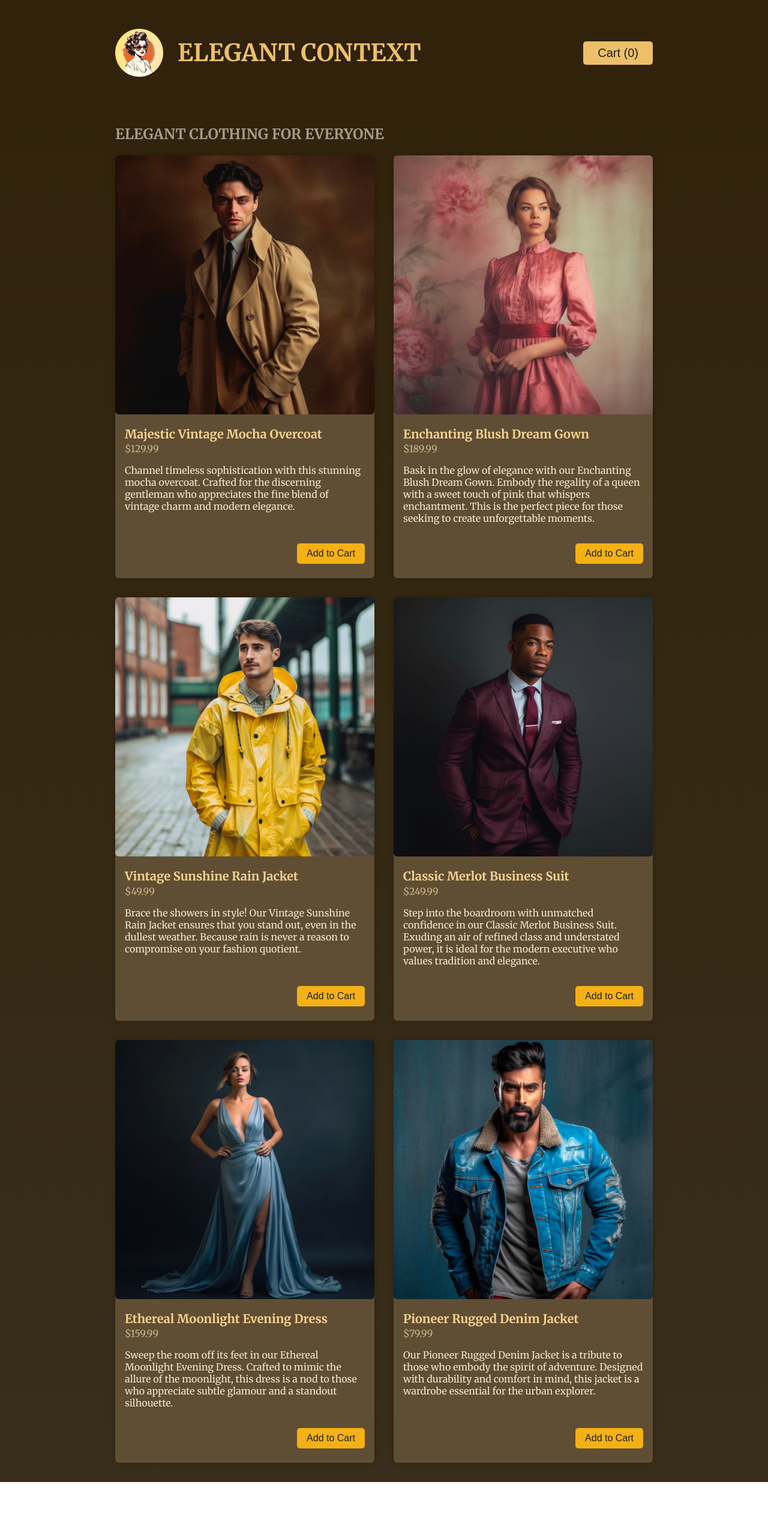
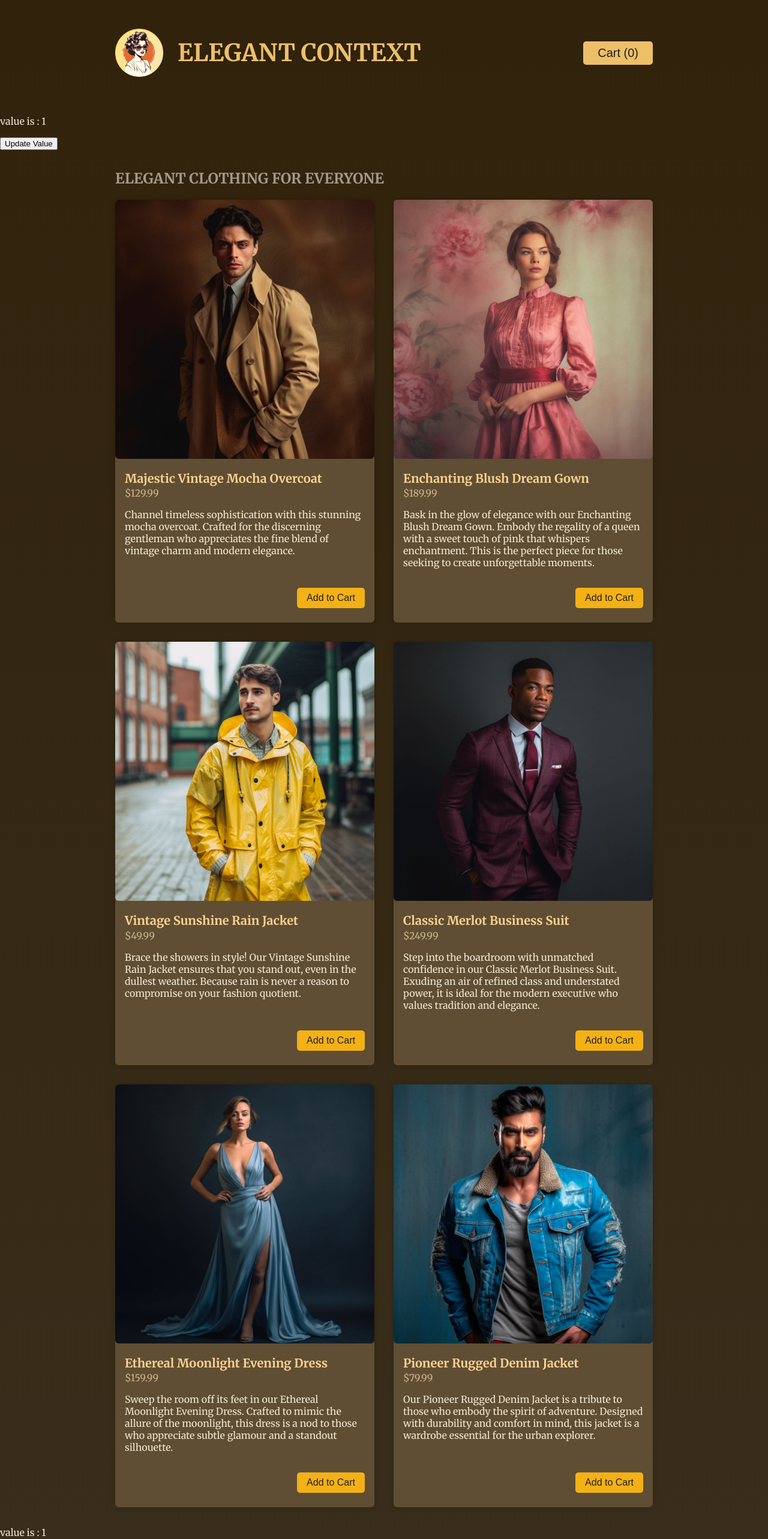
Before and after one commit to salim17/maxmillan-section10-react-context-API-and-reducer, a React (Vite) app: page / in a window 1280 px wide. Shown: the top 2566 px of the page at 60% size. Before the commit the page ends 2471 px from the top, so only its background shows below. Built offline with nearby package versions, Linux system fonts and the light colour scheme.

Commit message:
section 10: lecture 170 what happens when context value changes

```diff
--- a/src/App.jsx
+++ b/src/App.jsx
@@ -4,7 +4,8 @@ import Header from "./components/Header.jsx";
 import Shop from "./components/Shop.jsx";
 import { DUMMY_PRODUCTS } from "./dummy-products.js";
 import Product from "./components/Product.jsx";
-import { CartContext } from "./store/shopping-cart-context.jsx";
+import { CartContext, TestContext } from "./store/shopping-cart-context.jsx";
+import Test from "./components/Test.jsx";
 
 function App() {
   const [shoppingCart, setShoppingCart] = useState({
@@ -69,15 +70,25 @@ function App() {
 
   let cartCtx = {
     items: shoppingCart.items,
-    addItemToCart: handleAddItemToCart
+    addItemToCart: handleAddItemToCart,
+  };
+
+  console.log("app component");
+
+  const [test, setTest] = useState(1);
+  function handleUpdateTestValue() {
+    setTest(Math.random());
   }
 
   return (
-    // this value prop  is the actual connection to state.
+    // this value prop is the actual connection to state.
+    <>
       <CartContext.Provider value={cartCtx}>
         <Header
           cart={shoppingCart}
           onUpdateCartItemQuantity={handleUpdateCartItemQuantity}
+          testStateValue={test}
+          updateTestStateValue={handleUpdateTestValue}
         />
         <Shop>
           {DUMMY_PRODUCTS.map((product) => (
@@ -87,6 +98,15 @@ function App() {
           ))}
         </Shop>
       </CartContext.Provider>
+      {/* A component is re-executed when the value for the context key changes, the values of these context key are generally
+       any state value, here it is test state, so here the value of the testing key changes from inside of the test component, so
+       this would trigger the execution of this component so the APP component and all the child components.
+       There is a similar code, inside the Header component initializing the context there and then changing the context key would
+       only trigger the execution the of the Header component and its child components */}
+      <TestContext.Provider value={{ testing: test }}>
+        <Test testValue={test} updateTheValue={handleUpdateTestValue} />
+      </TestContext.Provider>
+    </>
   );
 }
 
--- a/src/components/Cart.jsx
+++ b/src/components/Cart.jsx
@@ -1,25 +1,25 @@
 import { CartContext } from "../store/shopping-cart-context";
+import { useContext } from "react";
 
 export default function Cart({ onUpdateItemQuantity }) {
   // const cartCtx = useContext(CartContext);
   // destructing
-  // const { items } = useContext(CartContext);
+  const { items } = useContext(CartContext);
 
-  // another way of consuming the context
-  return (
-    <CartContext.Consumer>
-      {(ctx) => {
-        const totalPrice = ctx.items.reduce(
+  const totalPrice = items.reduce(
     (acc, item) => acc + item.price * item.quantity,
     0
   );
   const formattedTotalPrice = `$${totalPrice.toFixed(2)}`;
 
+  console.log("cart component");
+
+  return (
     <div id="cart">
-          {ctx.items.length === 0 && <p>No items in cart!</p>}
-          {ctx.items.length > 0 && (
+      {items.length === 0 && <p>No items in cart!</p>}
+      {items.length > 0 && (
         <ul id="cart-items">
-              {ctx.items.map((item) => {
+          {items.map((item) => {
             const formattedPrice = `$${item.price.toFixed(2)}`;
 
             return (
@@ -45,8 +45,6 @@ export default function Cart({ onUpdateItemQuantity }) {
       <p id="cart-total-price">
         Cart Total: <strong>{formattedTotalPrice}</strong>
       </p>
-        </div>;
-      }}
-    </CartContext.Consumer>
+    </div>
   );
 }
--- a/src/components/Header.jsx
+++ b/src/components/Header.jsx
@@ -1,8 +1,15 @@
-import { useRef } from "react";
+import { useRef, useState } from "react";
 
 import CartModal from "./CartModal.jsx";
+import { TestContext } from "../store/shopping-cart-context.jsx";
+import Test from "./Test.jsx";
 
-export default function Header({ cart, onUpdateCartItemQuantity }) {
+export default function Header({
+  cart,
+  onUpdateCartItemQuantity,
+  testStateValue,
+  updateTestStateValue,
+}) {
   const modal = useRef();
 
   const cartQuantity = cart.items.length;
@@ -10,6 +17,11 @@ export default function Header({ cart, onUpdateCartItemQuantity }) {
   function handleOpenCartClick() {
     modal.current.open();
   }
+
+  // const [test, setTest] = useState(1);
+  // function handleUpdateTestValue() {
+  //   setTest(Math.random());
+  // }
 
   let modalActions = <button>Close</button>;
 
@@ -21,6 +33,8 @@ export default function Header({ cart, onUpdateCartItemQuantity }) {
       </>
     );
   }
+
+  console.log("header component");
 
   return (
     <>
@@ -40,6 +54,12 @@ export default function Header({ cart, onUpdateCartItemQuantity }) {
           <button onClick={handleOpenCartClick}>Cart ({cartQuantity})</button>
         </p>
       </header>
+      <TestContext.Provider value={{ testing: testStateValue }}>
+        <Test
+          testValue={testStateValue}
+          updateTheValue={updateTestStateValue}
+        />
+      </TestContext.Provider>
     </>
   );
 }
--- /dev/null
+++ b/src/components/Test.jsx
@@ -0,0 +1,10 @@
+export default function Test({ testValue, updateTheValue }) {
+  console.log("Test component...");
+
+  return (
+    <>
+      <p className="text-center">value is : {testValue}</p>
+      <button onClick={updateTheValue}>Update Value</button>
+    </>
+  );
+}
--- a/src/store/shopping-cart-context.jsx
+++ b/src/store/shopping-cart-context.jsx
@@ -4,5 +4,10 @@ import { createContext } from "react";
 // Also initialize the context same as the state just for the sake of autocompletion. note this is not the actual state
 export const CartContext = createContext({
   items: [],
-  addItemToCart: () => {}
+  addItemToCart: () => {},
 });
+
+export const TestContext = createContext({
+  testing1: 9,
+  testing2: 8
+});
```
Also changed, not shown: src/components/CartModal.jsx (+6 -4 lines). Lines whose indentation alone changed are shown as unchanged.
